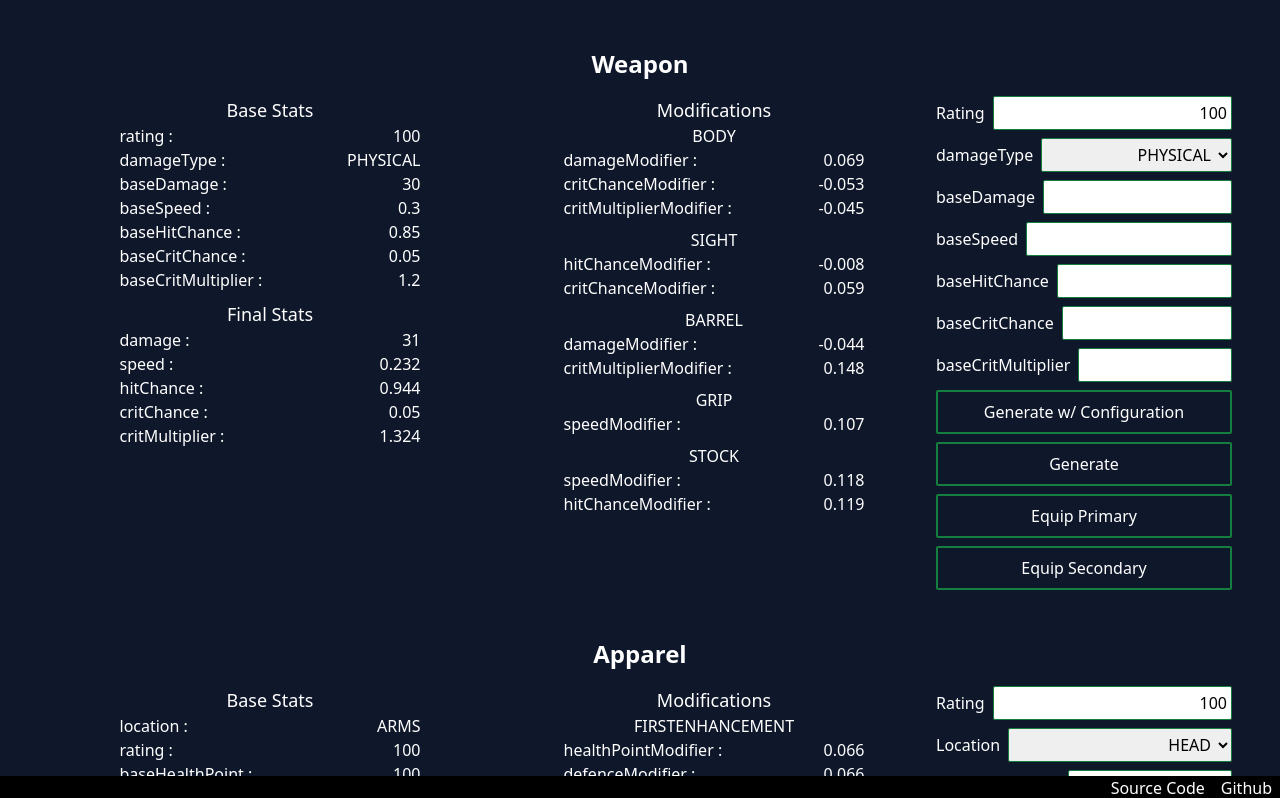
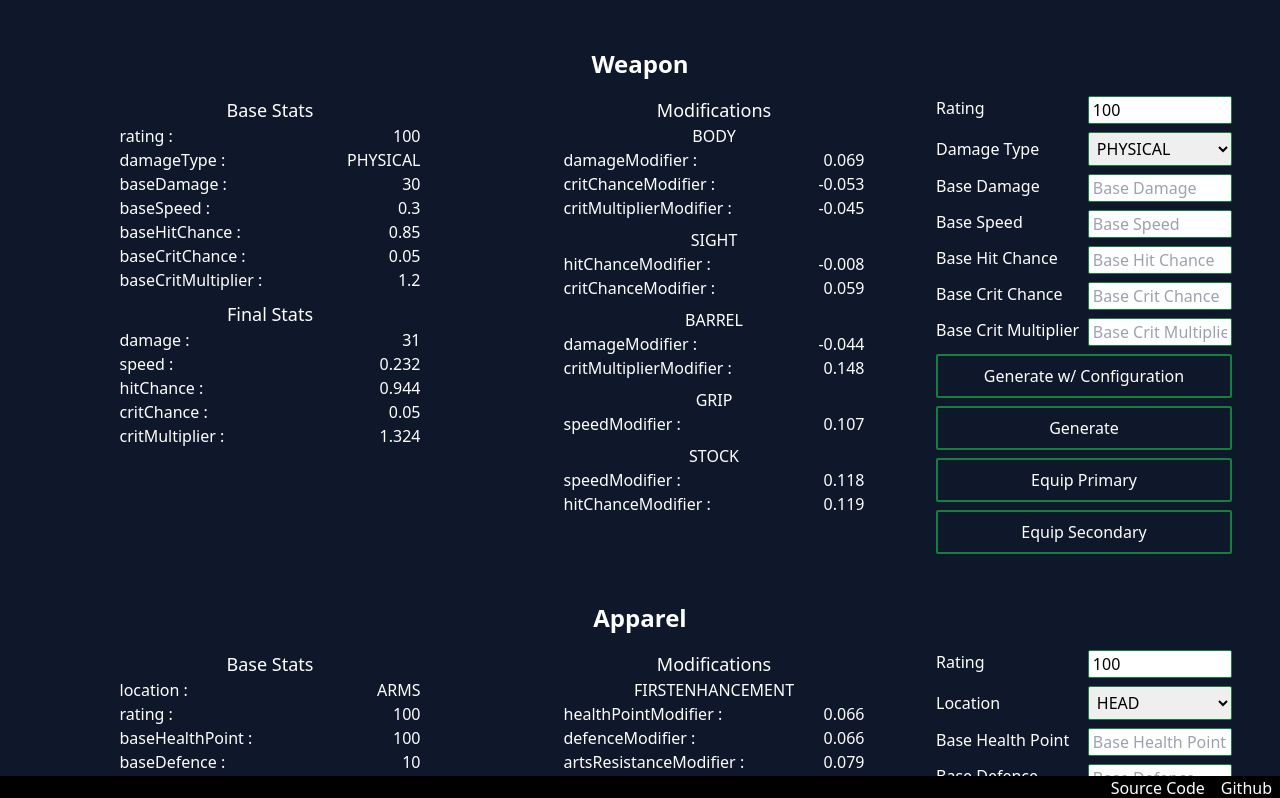
Before and after one commit to ArnNied/dungeonrun-infinite, a Nuxt app: page /debug in a window 1280 px wide. Shown: the top 798 px of the page. Built offline with nearby package versions, Linux system fonts and the light colour scheme.

Commit message:
feat: added input and select component for debug page

```diff
--- a/components/debug/DebugApparelConfigurationForm.vue
+++ b/components/debug/DebugApparelConfigurationForm.vue
@@ -3,57 +3,28 @@
     class="flex flex-col space-y-2"
     @submit.prevent="$emit('generateApparel', apparelConfiguration)"
   >
-    <div class="w-full flex flex-row items-center space-x-2">
-      <label for="apparelRating">Rating</label>
-      <input
-        id="apparelRating"
-        v-model="apparelConfiguration.rating"
-        type="text"
-        class="w-full p-1 border border-solid border-green-700 text-black text-right rounded-sm focus:outline-none"
-      >
-    </div>
-    <div class="w-full flex flex-row items-center space-x-2">
-      <label for="apparelLocation">Location</label>
-      <select
-        id="apparelLocation"
-        v-model="apparelConfiguration.location"
-        class="w-full p-1 border border-solid border-green-700 text-black text-right rounded-sm focus:outline-none"
-      >
-        <option
-          v-for="location in apparelLocation"
-          :key="location"
-        >
-          {{ location }}
-        </option>
-      </select>
-    </div>
-    <div class="w-full flex flex-row items-center space-x-2">
-      <label for="apparelDefence">baseHealthPoint</label>
-      <input
-        id="apparelDefence"
-        v-model="apparelConfiguration.baseHealthPoint"
-        type="text"
-        class="w-full p-1 border border-solid border-green-700 text-black text-right rounded-sm focus:outline-none"
-      >
-    </div>
-    <div class="w-full flex flex-row items-center space-x-2">
-      <label for="apparelDefence">baseDefence</label>
-      <input
-        id="apparelDefence"
-        v-model="apparelConfiguration.baseDefence"
-        type="text"
-        class="w-full p-1 border border-solid border-green-700 text-black text-right rounded-sm focus:outline-none"
-      >
-    </div>
-    <div class="w-full flex flex-row items-center space-x-2">
-      <label for="apprelRes">baseArtsResistance</label>
-      <input
-        id="apprelRes"
-        v-model="apparelConfiguration.baseArtsResistance"
-        type="text"
-        class="w-full p-1 border border-solid border-green-700 text-black text-right rounded-sm focus:outline-none"
-      >
-    </div>
+    <DebugEquipmentFormInput
+      v-model="apparelConfiguration.rating"
+      attribute-name="Rating"
+    />
+    <DebugEquipmentFormSelect
+      v-model="apparelConfiguration.location"
+      attribute-name="Location"
+      :options="apparelLocation"
+    />
+
+    <DebugEquipmentFormInput
+      v-model="apparelConfiguration.baseHealthPoint"
+      attribute-name="Base Health Point"
+    />
+    <DebugEquipmentFormInput
+      v-model="apparelConfiguration.baseDefence"
+      attribute-name="Base Defence"
+    />
+    <DebugEquipmentFormInput
+      v-model="apparelConfiguration.baseArtsResistance"
+      attribute-name="Base Arts Resistance"
+    />
     <button
       type="submit"
       class="w-full p-2 border-2 border-solid border-green-700 hover:bg-green-600 text-white text-center rounded-sm"
--- /dev/null
+++ b/components/debug/DebugEquipmentFormInput.vue
@@ -0,0 +1,40 @@
+<script setup>
+import { computed } from "vue"
+
+const props = defineProps({
+  attributeName: {
+    type: String,
+    required: true,
+  },
+  modelValue: {
+    type: [String, Number],
+    required: true,
+  }}
+)
+const emits = defineEmits(["update:modelValue"])
+
+const modelValue = computed({
+  get() {
+    return props.modelValue
+  },
+  set(modelValue) {
+    emits("update:modelValue", modelValue)
+  }
+})
+</script>
+
+<template>
+  <div class="w-full flex flex-row space-x-2">
+    <label
+      :for="attributeName"
+      class="w-1/2"
+    >{{ attributeName }}</label>
+    <input
+      :id="attributeName"
+      v-model="modelValue"
+      type="text"
+      :placeholder="attributeName"
+      class="w-1/2 px-1 py-px border border-solid border-green-700 text-black rounded-sm focus:outline-none"
+    >
+  </div>
+</template>
--- /dev/null
+++ b/components/debug/DebugEquipmentFormSelect.vue
@@ -0,0 +1,49 @@
+<script setup>
+import { computed } from "vue"
+
+const props = defineProps({
+  attributeName: {
+    type: String,
+    required: true,
+  },
+  modelValue: {
+    type: [String, Number],
+    required: true,
+  },
+  options: {
+    type: Array,
+    required: true
+  }
+})
+const emits = defineEmits(["update:modelValue"])
+
+const modelValue = computed({
+  get() {
+    return props.modelValue
+  },
+  set(modelValue) {
+    emits("update:modelValue", modelValue)
+  }
+})
+</script>
+
+<template>
+  <div class="w-full flex flex-row items-center space-x-2">
+    <label
+      :for="attributeName"
+      class="w-1/2"
+    >{{ attributeName }}</label>
+    <select
+      :id="attributeName"
+      v-model="modelValue"
+      class="w-1/2 p-1 border border-solid border-green-700 text-black rounded-sm focus:outline-none"
+    >
+      <option
+        v-for="option in options"
+        :key="option"
+      >
+        {{ option }}
+      </option>
+    </select>
+  </div>
+</template>
--- a/components/debug/DebugWeaponConfigurationForm.vue
+++ b/components/debug/DebugWeaponConfigurationForm.vue
@@ -3,75 +3,36 @@
     class="flex flex-col space-y-2"
     @submit.prevent="$emit('generateWeapon', weaponConfiguration)"
   >
-    <div class="w-full flex flex-row items-center space-x-2">
-      <label for="apparelRating">Rating</label>
-      <input
-        id="apparelRating"
+    <DebugEquipmentFormInput
       v-model="weaponConfiguration.rating"
-        type="text"
-        class="w-full p-1 border border-solid border-green-700 text-black text-right rounded-sm focus:outline-none"
-      >
-    </div>
-    <div class="w-full flex flex-row items-center space-x-2">
-      <label for="apparelLocation">damageType</label>
-      <select
-        id="apparelLocation"
+      attribute-name="Rating"
+    />
+    <DebugEquipmentFormSelect
       v-model="weaponConfiguration.damageType"
-        class="w-full p-1 border border-solid border-green-700 text-black text-right rounded-sm focus:outline-none"
-      >
-        <option
-          v-for="damageType in weaponDamageType"
-          :key="damageType"
-        >
-          {{ damageType }}
-        </option>
-      </select>
-    </div>
-    <div class="w-full flex flex-row items-center space-x-2">
-      <label for="apparelDefence">baseDamage</label>
-      <input
-        id="apparelDefence"
+      attribute-name="Damage Type"
+      :options="weaponDamageType"
+    />
+
+    <DebugEquipmentFormInput
       v-model="weaponConfiguration.baseDamage"
-        type="text"
-        class="w-full p-1 border border-solid border-green-700 text-black text-right rounded-sm focus:outline-none"
-      >
-    </div>
-    <div class="w-full flex flex-row items-center space-x-2">
-      <label for="apparelDefence">baseSpeed</label>
-      <input
-        id="apparelDefence"
+      attribute-name="Base Damage"
+    />
+    <DebugEquipmentFormInput
       v-model="weaponConfiguration.baseSpeed"
-        type="text"
-        class="w-full p-1 border border-solid border-green-700 text-black text-right rounded-sm focus:outline-none"
-      >
-    </div>
-    <div class="w-full flex flex-row items-center space-x-2">
-      <label for="apprelRes">baseHitChance</label>
-      <input
-        id="apprelRes"
+      attribute-name="Base Speed"
+    />
+    <DebugEquipmentFormInput
       v-model="weaponConfiguration.baseHitChance"
-        type="text"
-        class="w-full p-1 border border-solid border-green-700 text-black text-right rounded-sm focus:outline-none"
-      >
-    </div>
-    <div class="w-full flex flex-row items-center space-x-2">
-      <label for="apprelRes">baseCritChance</label>
-      <input
-        id="apprelRes"
+      attribute-name="Base Hit Chance"
+    />
+    <DebugEquipmentFormInput
       v-model="weaponConfiguration.baseCritChance"
-        type="text"
-        class="w-full p-1 border border-solid border-green-700 text-black text-right rounded-sm focus:outline-none"
-      >
-    </div>
-    <div class="w-full flex flex-row items-center space-x-2">
-      <label for="apprelRes">baseCritMultiplier</label>
-      <input
-        id="apprelRes"
+      attribute-name="Base Crit Chance"
+    />
+    <DebugEquipmentFormInput
       v-model="weaponConfiguration.baseCritMultiplier"
-        type="text"
-        class="w-full p-1 border border-solid border-green-700 text-black text-right rounded-sm focus:outline-none"
-      >
-    </div>
+      attribute-name="Base Crit Multiplier"
+    />
     <button
       type="submit"
       class="w-full p-2 border-2 border-solid border-green-700 hover:bg-green-600 text-white text-center rounded-sm"
@@ -93,8 +54,7 @@ const weaponConfiguration = ref({
   baseDamage: "",
   baseSpeed: "",
   baseHitChance: "",
-  baseCritChance:  "",
+  baseCritChance: "",
   baseCritMultiplier: "",
 })
-
 </script>
```
Lines whose indentation alone changed are shown as unchanged.
